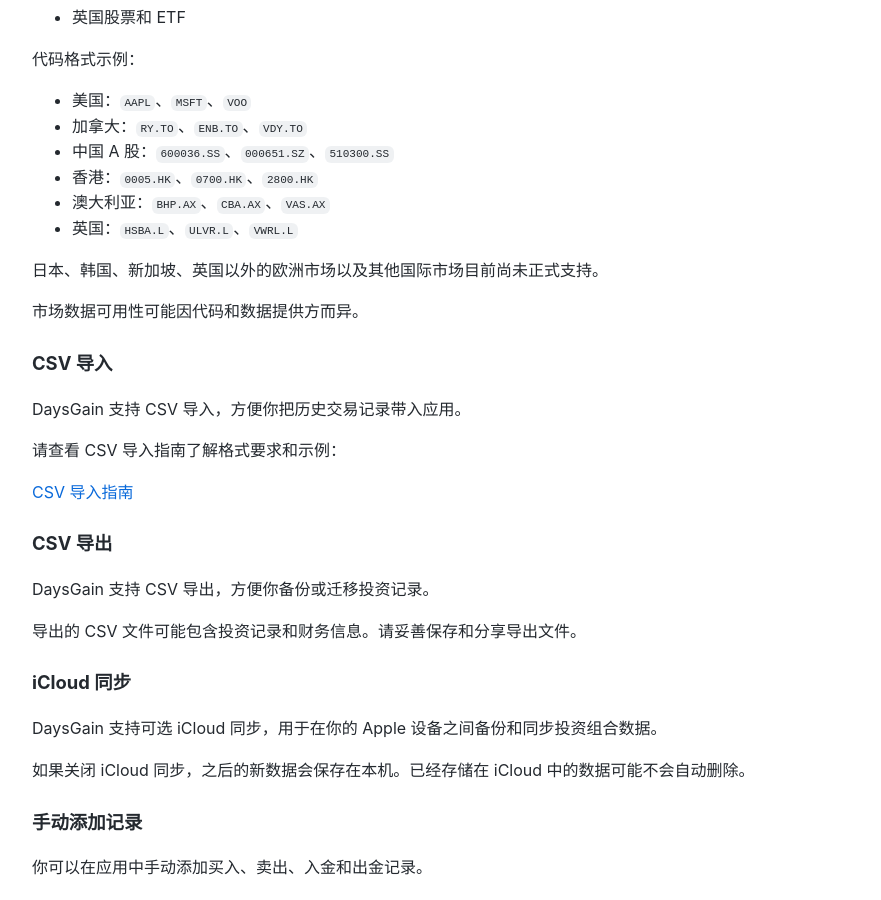
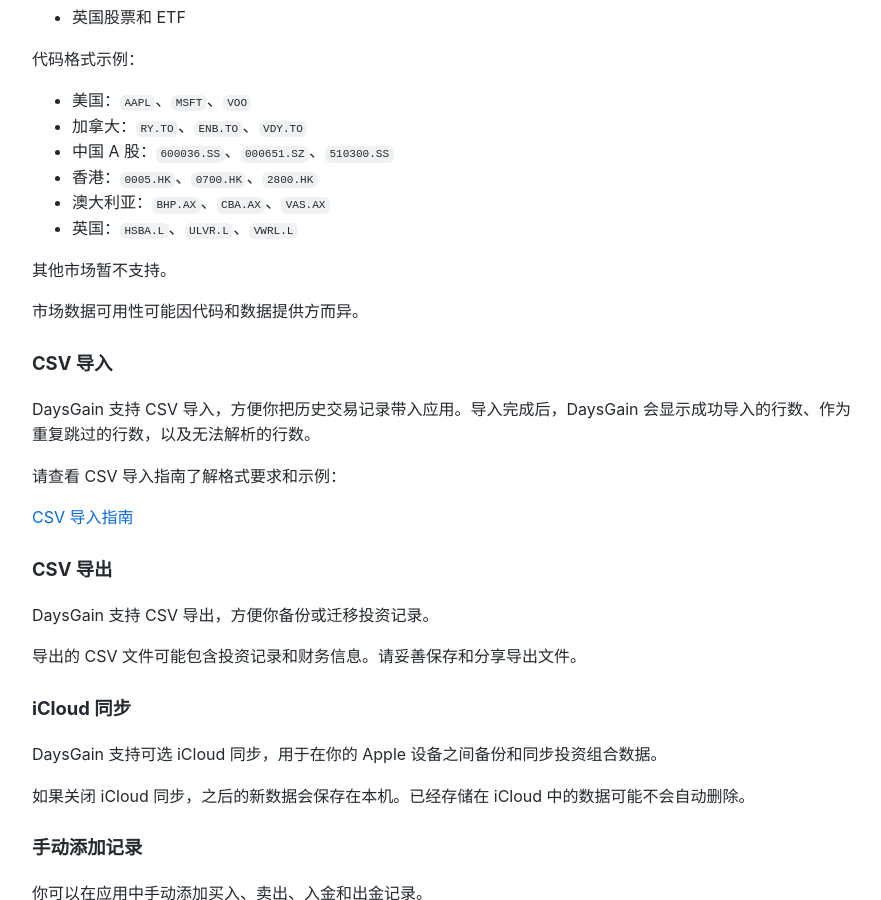
Before and after one commit to w-clawhauser/daysgain-site, a Jekyll site: the page built from zh/support.md, in a window 1280 px wide and 900 px high, scrolled down 1009 px. Shown: the whole window, without its empty margins (198-1079 px from the left). Built offline with Jekyll 4.4.1, drawn with Linux system fonts in a browser that asks for light colours.

Commit message:
Update support page: simplify unsupported markets, add CSV import feedback description

```diff
--- a/zh/support.md
+++ b/zh/support.md
@@ -55,13 +55,13 @@
 - 澳大利亚：`BHP.AX`、`CBA.AX`、`VAS.AX`
 - 英国：`HSBA.L`、`ULVR.L`、`VWRL.L`
 
-日本、韩国、新加坡、英国以外的欧洲市场以及其他国际市场目前尚未正式支持。
+其他市场暂不支持。
 
 市场数据可用性可能因代码和数据提供方而异。
 
 ### CSV 导入
 
-DaysGain 支持 CSV 导入，方便你把历史交易记录带入应用。
+DaysGain 支持 CSV 导入，方便你把历史交易记录带入应用。导入完成后，DaysGain 会显示成功导入的行数、作为重复跳过的行数，以及无法解析的行数。
 
 请查看 CSV 导入指南了解格式要求和示例：
 
```
Also changed, not shown: support.md (+2 -2 lines).
